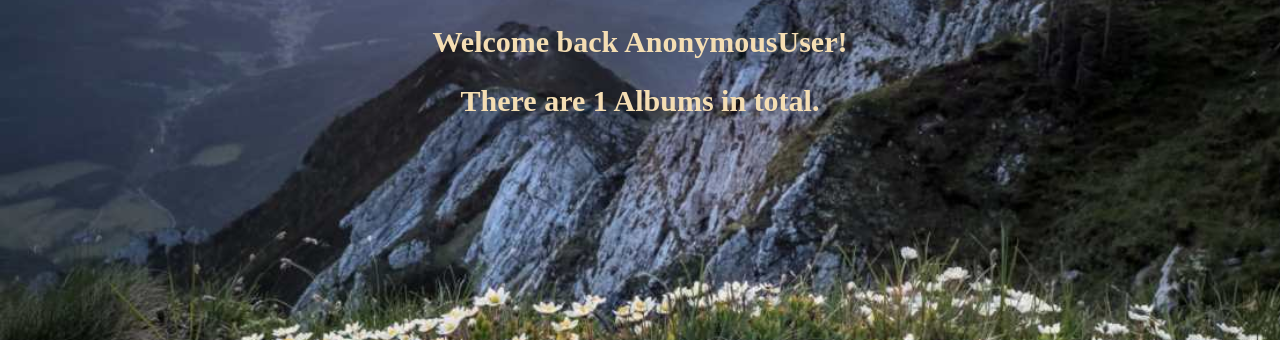
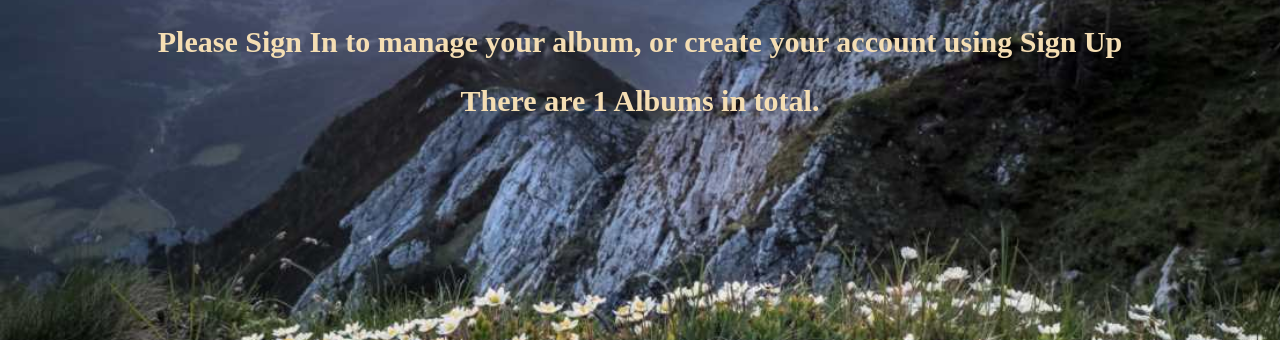
Before and after one commit to Jo-Zh/myAlbum, a Django app: page / in a window 1280 px wide. Shown: the part 167-507 px from the top of the page. Run offline with Django 4.2, Linux system fonts and the light colour scheme; tables that the repository leaves empty hold one stand-in row (Sample ...).

Commit message:
update home page

```diff
--- a/myAlbum/templates/myAlbum/home.html
+++ b/myAlbum/templates/myAlbum/home.html
@@ -4,12 +4,21 @@
 {%block content%}
 
 <section>
-    <h1>Welcome back {{user}}!</h1>
+
+    <h1>
+        {% if user.is_authenticated %}
+        Welcome back {{user}}!
+        {% else %}
+        Please Sign In to manage your album, or create your account using Sign Up
+        {% endif %}
+    </h1>
+
     <div>
 
         <h2>There are {{num}} Albums in total.</h2>
 
     </div>
 
+
 </section>
 {%endblock content%}
```
